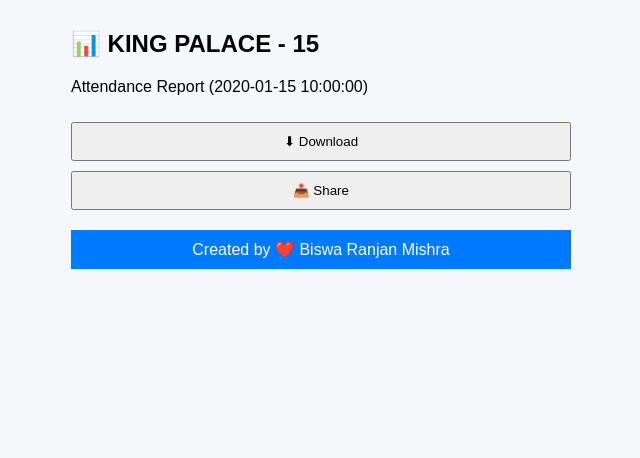
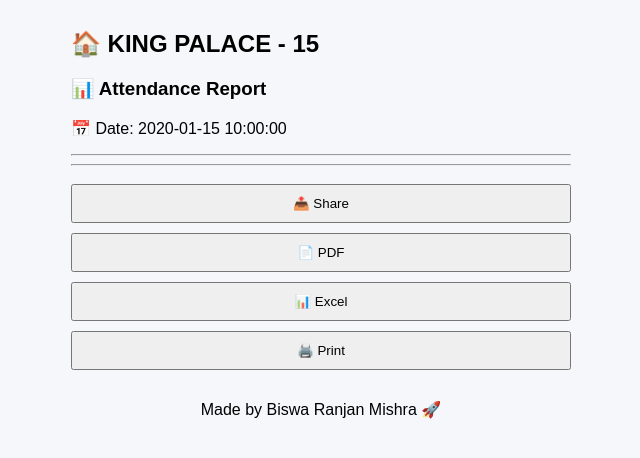
Before and after one commit to BiswaKiit/attendance-app, a Flask app: template templates/report.html in a window 1280 px wide. Shown: the top 458 px of the page, without its empty margins (319-959 px from the left). Run offline with Flask 3, Linux system fonts and the light colour scheme; the template is opened without the code that fills it: most values are stand-ins (such as "Sample title", 1, 10 or a date in 2020); some libraries are stand-ins or nearby versions.

Commit message:
Add files via upload

```diff
--- a/main.py
+++ b/main.py
@@ -3,33 +3,24 @@ import psycopg2
 import pandas as pd
 import os
 
+from reportlab.platypus import SimpleDocTemplate, Paragraph, Spacer
+from reportlab.lib.styles import getSampleStyleSheet
+
 app = Flask(__name__)
 
-# 🔗 DATABASE
-DATABASE_URL = os.getenv("DATABASE_URL") or "postgresql://attendance_user:hIEyKUeKKblpFAYtYXjcDp5GCXGQZcbl@dpg-d7b5hdjuibrs73b6m1d0-a.oregon-postgres.render.com/attendance_2cet"
+DATABASE_URL = os.getenv("DATABASE_URL")
 
 floors = ["Ground Floor", "1st Floor", "2nd Floor", "3rd Floor", "4th Floor"]
 years = ["1st Year", "2nd Year", "3rd Year", "4th Year"]
 
 
-# 🔌 DB CONNECTION
 def get_conn():
     return psycopg2.connect(DATABASE_URL)
 
 
-# 🔢 SAFE INT (blank = 0)
-def to_int(val):
-    try:
-        return int(val)
-    except:
-        return 0
-
-
-# 🛠 CREATE TABLE
 def create_table():
     conn = get_conn()
     cur = conn.cursor()
-
     cur.execute("""
     CREATE TABLE IF NOT EXISTS attendance (
         id SERIAL PRIMARY KEY,
@@ -40,16 +31,18 @@ def create_table():
         strength INT,
         present INT,
         leave INT,
-        absent INT,
-        attendant TEXT
+        absent INT
     )
     """)
-
     conn.commit()
     conn.close()
 
 
-# 🚀 HOME
+def to_int(val):
+    return int(val) if val and str(val).strip() else 0
+
+
+# ================= HOME =================
 @app.route("/", methods=["GET", "POST"])
 def index():
     create_table()
@@ -59,22 +52,19 @@ def index():
         try:
             floor = request.form.get("floor")
             date = request.form.get("date")
-            hostel = request.form.get("hostel") or "KP-15"
+            hostel = "KING PALACE - 15"
             floor_strength = to_int(request.form.get("floor_strength"))
-            attendant = request.form.get("attendant")
 
             conn = get_conn()
             cur = conn.cursor()
 
-            # ❌ DUPLICATE CHECK
             cur.execute("SELECT 1 FROM attendance WHERE date=%s AND floor=%s", (date, floor))
             if cur.fetchone():
-                message = f"❌ Data already exists for {floor} on {date}"
+                message = f"❌ Already entered for {floor}"
                 conn.close()
                 return render_template("index.html", floors=floors, years=years, message=message)
 
             total_year_strength = 0
-            valid = True
 
             for year in years:
                 strength = to_int(request.form.get(f"{year}_strength"))
@@ -82,59 +72,67 @@ def index():
                 leave = to_int(request.form.get(f"{year}_leave"))
                 absent = to_int(request.form.get(f"{year}_absent"))
 
-                # ✅ Year validation
-                if (present + leave + absent) != strength:
-                    valid = False
+                # VALIDATION
+                if strength != (present + leave + absent):
+                    conn.close()
+                    return render_template("index.html",
+                        floors=floors, years=years,
+                        message=f"❌ Error in {year} calculation"
+                    )
 
                 total_year_strength += strength
 
                 cur.execute("""
-                INSERT INTO attendance (date, hostel, floor, year, strength, present, leave, absent, attendant)
-                VALUES (%s,%s,%s,%s,%s,%s,%s,%s,%s)
-                """, (date, hostel, floor, year, strength, present, leave, absent, attendant))
+                INSERT INTO attendance (date, hostel, floor, year, strength, present, leave, absent)
+                VALUES (%s,%s,%s,%s,%s,%s,%s,%s)
+                """, (date, hostel, floor, year, strength, present, leave, absent))
 
-            # ✅ Floor validation
             if total_year_strength != floor_strength:
-                valid = False
-
-            if not valid:
                 conn.rollback()
-                message = "❌ ERROR: Strength mismatch! Data NOT saved."
                 conn.close()
-                return render_template("index.html", floors=floors, years=years, message=message)
+                return render_template("index.html",
+                    floors=floors, years=years,
+                    message="❌ Floor strength mismatch"
+                )
 
             conn.commit()
             conn.close()
-            message = "✅ Data Saved Successfully!"
+            message = "✅ Saved Successfully!"
 
         except Exception as e:
-            message = f"Error: {str(e)}"
+            message = str(e)
 
     return render_template("index.html", floors=floors, years=years, message=message)
 
 
-# 📊 REPORT (DATE BASED)
+# ================= REPORT =================
 @app.route("/report", methods=["POST"])
 def report():
     report_type = request.form.get("report_type")
     date = request.form.get("date")
+    month = request.form.get("month")
 
     conn = get_conn()
     cur = conn.cursor()
 
-    cur.execute("""
-    SELECT floor,year,strength,present,leave,absent
-    FROM attendance
-    WHERE date = %s
-    """, (date,))
+    if date:
+        cur.execute("""
+        SELECT floor, year, strength, present, leave, absent
+        FROM attendance WHERE date=%s
+        """, (date,))
+    else:
+        cur.execute("""
+        SELECT floor, year, strength, present, leave, absent
+        FROM attendance WHERE TO_CHAR(date,'YYYY-MM')=%s
+        """, (month,))
 
     rows = cur.fetchall()
     conn.close()
 
     data = {}
+    year_summary = {y: {"Strength":0,"Present":0,"Leave":0} for y in years}
+
     total_strength = total_present = total_leave = 0
-
-    year_summary = {y: {"Strength": 0, "Present": 0, "Leave": 0} for y in years}
 
     for floor, year, strength, present, leave, absent in rows:
 
@@ -157,42 +155,58 @@ def report():
         total_leave += (leave + absent)
 
     return render_template("report.html",
-                           data=data,
-                           report_type=report_type,
-                           total_strength=total_strength,
-                           total_present=total_present,
-                           total_leave=total_leave,
-                           year_summary=year_summary,
-                           date=date)
+        data=data,
+        report_type=report_type,
+        total_strength=total_strength,
+        total_present=total_present,
+        total_leave=total_leave,
+        year_summary=year_summary,
+        date=date,
+        month=month
+    )
 
 
-# 📥 DOWNLOAD (DATE BASED)
+# ================= DOWNLOAD =================
 @app.route("/download")
 def download():
     date = request.args.get("date")
+    format_type = request.args.get("type")
 
     conn = get_conn()
     cur = conn.cursor()
 
     cur.execute("""
-        SELECT * FROM attendance
-        WHERE date = %s
+    SELECT floor, year, strength, present, leave, absent
+    FROM attendance WHERE date=%s
     """, (date,))
-
     rows = cur.fetchall()
     conn.close()
 
-    df = pd.DataFrame(rows, columns=[
-        "ID","Date","Hostel","Floor","Year",
-        "Strength","Present","Leave","Absent"
-    ])
+    # ===== PDF =====
+    if format_type == "pdf":
+        file_name = f"report_{date}.pdf"
+        doc = SimpleDocTemplate(file_name)
+        styles = getSampleStyleSheet()
+        content = []
 
-    file = f"attendance_{date}.xlsx"
+        content.append(Paragraph("KING PALACE - 15", styles['Title']))
+        content.append(Paragraph(f"Date: {date}", styles['Normal']))
+        content.append(Spacer(1, 10))
+
+        for r in rows:
+            floor, year, s, p, l, a = r
+            content.append(Paragraph(f"{floor} - {year} → S:{s} P:{p} L:{l} A:{a}", styles['Normal']))
+            content.append(Spacer(1, 5))
+
+        doc.build(content)
+        return send_file(file_name, as_attachment=True)
+
+    # ===== EXCEL =====
+    df = pd.DataFrame(rows, columns=["Floor","Year","Strength","Present","Leave","Absent"])
+    file = "report.xlsx"
     df.to_excel(file, index=False)
-
     return send_file(file, as_attachment=True)
 
 
-# ▶️ RUN
 if __name__ == "__main__":
     app.run(debug=True)
--- a/templates/index.html
+++ b/templates/index.html
@@ -177,7 +177,7 @@ button {
 
 </div>
 
-<div class="footer">Created by Biswa 🚀</div>
+<div class="footer">Created by Biswa Ranjan Mishra 🚀</div>
 
 </body>
 </html>
--- a/templates/report.html
+++ b/templates/report.html
@@ -1,7 +1,7 @@
 <!DOCTYPE html>
 <html>
 <head>
-    <title>Attendance Report</title>
+<title>Report</title>
 <link rel="stylesheet" href="{{ url_for('static', filename='style.css') }}">
 <meta name="viewport" content="width=device-width, initial-scale=1.0">
 </head>
@@ -10,112 +10,80 @@
 
 <div class="container">
 
-    <!-- 🔵 HEADER -->
-    <h2 class="title">📊 KING PALACE - 15</h2>
-    <p class="subtitle">Attendance Report ({{ date }})</p>
+<h2>🏠 KING PALACE - 15</h2>
 
-    <!-- ❌ NO DATA MESSAGE -->
-    {% if total_strength == 0 %}
-        <div class="error-box">
-            ⚠️ No data found for selected date
-        </div>
+<h3>📊 Attendance Report</h3>
+
+{% if date %}
+<p>📅 Date: {{ date }}</p>
+{% else %}
+<p>📅 Month: {{ month }}</p>
 {% endif %}
 
-    <!-- 🔹 SUMMARY REPORT -->
+<hr>
+
+<!-- SUMMARY -->
 {% if report_type == "summary" %}
-        <div class="card">
-            <h3>📌 Summary Report</h3>
-
-            <div class="summary-grid">
-                <div class="summary-box">👥 Strength<br><b>{{ total_strength }}</b></div>
-                <div class="summary-box">✅ Present<br><b>{{ total_present }}</b></div>
-                <div class="summary-box">📤 Leave<br><b>{{ total_leave }}</b></div>
-            </div>
-        </div>
+<h3>Summary</h3>
+<p>Total Strength: {{ total_strength }}</p>
+<p>Total Present: {{ total_present }}</p>
+<p>Total Leave: {{ total_leave }}</p>
 {% endif %}
 
-    <!-- 🔹 PARTLY REPORT -->
+<!-- PART -->
 {% if report_type == "partly" %}
-        <div class="card">
-            <h3>📊 Year-wise Report</h3>
-
-            <table>
-                <tr>
-                    <th>Year</th>
-                    <th>Strength</th>
-                    <th>Present</th>
-                    <th>Leave</th>
-                </tr>
-
+<h3>Year-wise</h3>
 {% for year, val in year_summary.items() %}
-                <tr>
-                    <td>{{ year }}</td>
-                    <td>{{ val.Strength }}</td>
-                    <td>{{ val.Present }}</td>
-                    <td>{{ val.Leave }}</td>
-                </tr>
+<p>{{ year }} → S: {{ val.Strength }} | P: {{ val.Present }} | L: {{ val.Leave }}</p>
 {% endfor %}
-            </table>
-        </div>
 {% endif %}
 
-    <!-- 🔹 FULL REPORT -->
+<!-- FULL -->
 {% if report_type == "full" %}
-        <div class="card">
-            <h3>🏢 Floor-wise Full Report</h3>
-
+<h3>Full Report</h3>
 {% for floor, years in data.items() %}
-                <h4 class="floor-title">{{ floor }}</h4>
-
-                <table>
-                    <tr>
-                        <th>Year</th>
-                        <th>Strength</th>
-                        <th>Present</th>
-                        <th>Leave</th>
-                        <th>Absent</th>
-                    </tr>
-
+<h4>{{ floor }}</h4>
 {% for year, val in years.items() %}
-                    <tr>
-                        <td>{{ year }}</td>
-                        <td>{{ val.Strength }}</td>
-                        <td>{{ val.Present }}</td>
-                        <td>{{ val.Leave }}</td>
-                        <td>{{ val.Absent }}</td>
-                    </tr>
+<p>{{ year }} → S:{{ val.Strength }} P:{{ val.Present }} L:{{ val.Leave }} A:{{ val.Absent }}</p>
 {% endfor %}
-                </table>
 {% endfor %}
-        </div>
 {% endif %}
 
-    <!-- 🔘 ACTION BUTTONS -->
-    <div class="btn-group">
-        <a href="/download?date={{ date }}">
-            <button class="btn download">⬇ Download</button>
+<hr>
+
+<!-- BUTTONS -->
+<button onclick="shareReport()">📤 Share</button>
+
+<a href="/download?date={{ date }}&type=pdf">
+<button>📄 PDF</button>
 </a>
 
-        <button class="btn share" onclick="shareReport()">📤 Share</button>
-    </div>
+<a href="/download?date={{ date }}&type=excel">
+<button>📊 Excel</button>
+</a>
 
-    <!-- 👤 FOOTER -->
-    <div class="footer">
-        Created by ❤️ Biswa Ranjan Mishra
-    </div>
+<button onclick="window.print()">🖨️ Print</button>
 
 </div>
 
+<footer style="text-align:center;margin-top:20px;">
+Made by Biswa Ranjan Mishra 🚀
+</footer>
+
 <script>
 function shareReport() {
+
+let text = "🏠 KING PALACE - 15\n";
+text += "Date: {{ date }}\n\n";
+
+text += "Total Strength: {{ total_strength }}\n";
+text += "Total Present: {{ total_present }}\n";
+text += "Total Leave: {{ total_leave }}\n";
+
 if (navigator.share) {
-        navigator.share({
-            title: "Attendance Report",
-            text: "Attendance Report - KING PALACE 15",
-            url: window.location.href
-        });
+navigator.share({title:"Report", text:text});
 } else {
-        alert("Sharing not supported in this browser");
+alert(text);
 }
 }
 </script>
```
Lines whose indentation alone changed are shown as unchanged.
